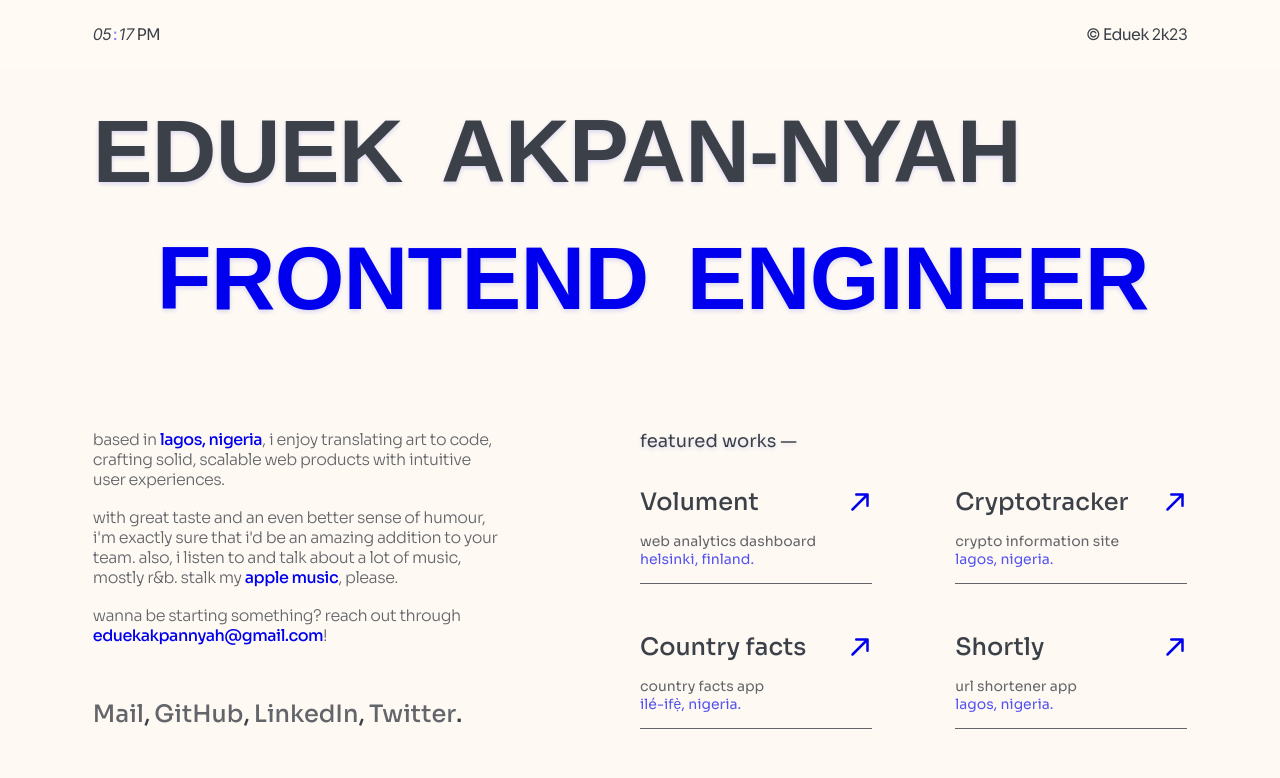
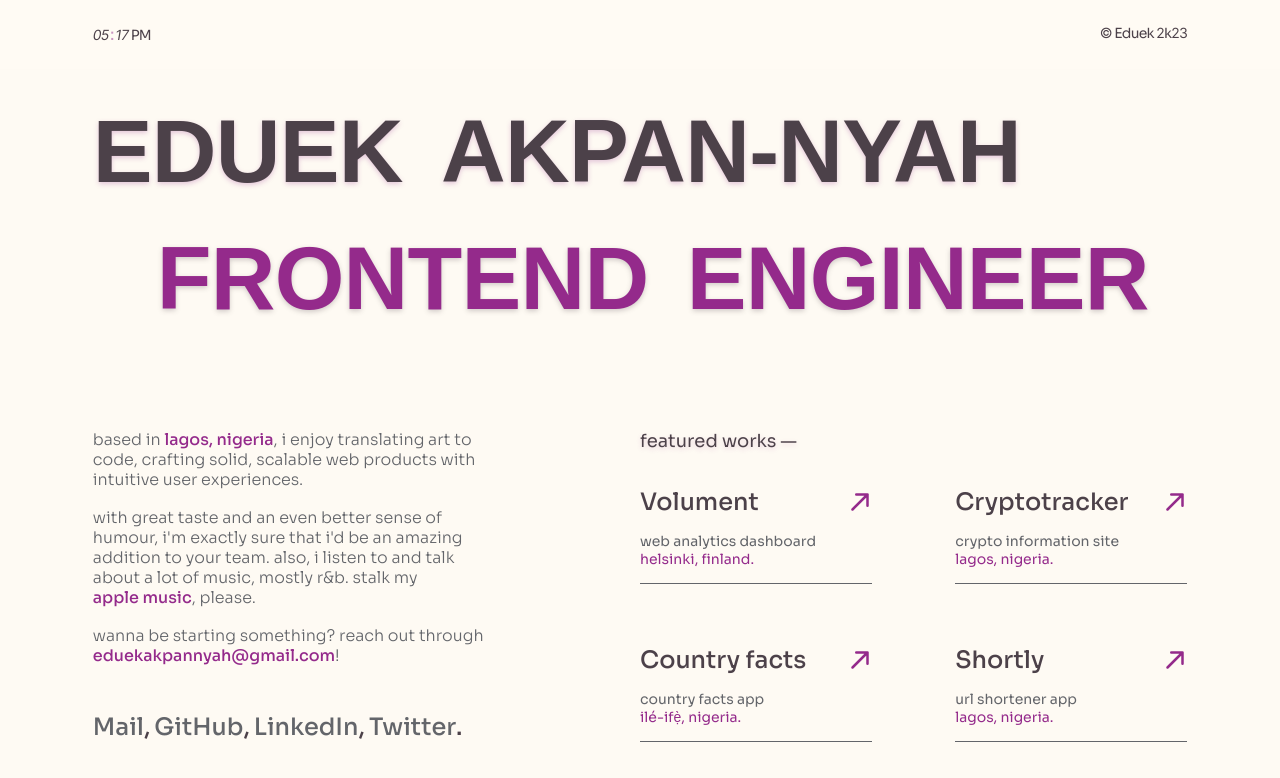
Before and after one commit to the-eduek/the-eduek.github.io, a website built with Vite: page index.html in a window 1280 px wide. Built offline with nearby package versions, Linux system fonts and the light colour scheme; files whose address does not match are found by name.

Commit message:
feat: update to newer design
update to the primary colours, spacing changes, semantic markup,

```diff
--- a/index.html
+++ b/index.html
@@ -28,42 +28,13 @@
       </section>
 
       <section class="wrap">
-        <section class="about">
-          <article>
+        <article class="about">
           <p>Based in <b>Lagos, Nigeria</b>, I enjoy translating art to code, crafting solid, scalable web products with intuitive user experiences.</p>
 
           <p>With great taste and an even better sense of humour, i'm exactly sure that i'd be an amazing addition to your team. Also, I listen to and talk about a lot of music, mostly R&B. Stalk my <a href="https://music.apple.com/profile/eduek" target="_blank">apple music</a>, please.</p>
 
           <p><span>Wanna be starting something?</span> <span>Reach out through</span> <span><a href="mailto:eduekakpannyah@gmail.com">eduekakpannyah@gmail.com</a>!</span></p>
         </article>
-
-          <section class="contact">
-            <h3>Contact —</h3>
-
-            <ul>
-              <li class="contact-link">
-                <a href="mailto:eduekakpannyah@gmail.com">
-                  <span data-content="Mail" aria-hidden="true"></span> Mail
-                </a>,
-              </li>
-              <li class="contact-link">
-                <a href="https://github.com/the-eduek/" target="_blank">
-                  <span data-content="GitHub" aria-hidden="true"></span> GitHub
-                </a>,
-              </li>
-              <li class="contact-link">
-                <a href="https://www.linkedin.com/in/eduek/" target="_blank">
-                  <span data-content="LinkedIn" aria-hidden="true"></span> LinkedIn
-                </a>,
-              </li>
-              <li class="contact-link">
-                <a href="https://twitter.com/the_eduek" target="_blank">
-                  <span data-content="Twitter" aria-hidden="true"></span> Twitter
-                </a>.
-              </li>
-            </ul>
-          </section>
-        </section>
 
         <section class="works">
           <h3>Featured Works —</h3>
@@ -164,8 +135,6 @@
           </ul>
         </section>
 
-      </section>
-
         <section class="contact">
           <h3>Contact —</h3>
 
@@ -192,6 +161,7 @@
             </li>
           </ul>
         </section>
+      </section>
     </main>
     <script type="module" src="/index.js"></script>
   </body>
--- a/src/styles/_globals.scss
+++ b/src/styles/_globals.scss
@@ -34,6 +34,6 @@ h3 {
   font-size: 1.125rem;
   font-weight: 400;
   padding: 1.125rem 0 2rem;
-  text-shadow: 0 2px 5px rgba($primary, 0.15);
+  text-shadow: 0 2px 5px rgba($primary, 0.1875);
   text-transform: lowercase;
 }
--- a/src/styles/_main.scss
+++ b/src/styles/_main.scss
@@ -11,6 +11,10 @@
     transform: translateY(-5%);
   }
 };
+
+%padding {
+  padding: 0 1.25rem 8.5vh;
+}
 
 .header {
   background-color: #fff;
@@ -43,7 +47,7 @@
 }
 
 .hero {
-  padding: 5rem 1.25rem 0rem;
+  padding: 5rem 1.25rem 8vh;
 
   h1,
   h2 {
@@ -52,22 +56,23 @@
     flex-direction: column;
     font-family: Jellee, sans-serif;
     font-size: 13vw;
-    text-shadow: 0 2px 5px rgba($primary, 0.15);
+    text-shadow: 0 2px 5px rgba($primary, 0.25);
     text-transform: uppercase;
   }
 
   h2 {
+    color: $primary;
     justify-content: flex-end;
     padding: 1.5rem 0 0;
-    text-align: right
+    text-align: right;
+    text-shadow: 0 2px 5px rgba($darkGrey, 0.25);
   }
 }
 
 .about {
-  padding: 8vh 1.25rem;
+  @extend %padding;
   width: 85%;
 
-  article {
   a,
   b {
     color: $primary;
@@ -81,7 +86,7 @@
 
     &::after {
       @extend %transition;
-        background-color: rgba($primary, 0.15);
+      background-color: rgba($primary, 0.25);
       content: "";
       display: inline-block;
       left: 0;
@@ -117,13 +122,8 @@
   }
 }
 
-  .contact {
-    display: none;
-  }
-}
-
 .works {
-  padding: 0 1.25rem 8vh;
+  @extend %padding;
 
   .project {
     list-style: none;
@@ -212,7 +212,7 @@
         text-transform: lowercase;
 
         &:last-child {
-          color: rgba($primary, 0.675);
+          color: $primary;
         }
       }
     }
@@ -235,7 +235,7 @@
 }
 
 .contact {
-  padding: 0 1.5rem 8vh;
+  @extend %padding;
 
   ul {
     display: flex;
@@ -289,11 +289,9 @@
 
 @media (min-width: 410px) {
   .about {
-    article {
     p:last-child {
       span {
         white-space: normal;
-        }
       }
     }
   }
@@ -308,10 +306,6 @@
 
   .hero {
     padding: 10vh 2rem;
-
-    h2 {
-      color: $primary;
-    }
   }
 
   .about {
@@ -354,16 +348,9 @@
 }
 
 @media (min-width: 1280px) {
-  .wrap {
-    display: flex;
-    justify-content: space-between;
-    padding: 0 7.25vw 7.25vw;
-  }
-
   .header {
     div {
       padding: 1.5rem 7.25vw;
-      font-size: 1rem;
     }
   }
 
@@ -375,31 +362,22 @@
       flex-direction: row;
       font-size: 7vw;
 
-      span{
+      span {
         margin: 0 3vw 0 0;
       }
     }
   }
 
+  .wrap {
+    display: flex;
+    justify-content: space-between;
+    padding: 0 7.25vw 7.25vw;
+    position: relative;
+  }
+
   .about {
-    display: flex;
-    flex-direction: column;
-    justify-content: space-between;
     padding: 0;
     width: 37.5%;
-
-    .contact {
-      display: block;
-      padding: 0 0 0;
-
-      h3 {
-        display: none;
-      }
-
-      ul {
-        padding: 0;
-      }
-    }
   }
 
   .works {
@@ -411,11 +389,22 @@
     }
 
     ul {
-      gap: 3.5vw 6.5vw;
+      gap: 4.5vw 6.5vw;
     }
   }
 
   .contact {
+    bottom: 7.25vw;
+    left: 7.25vw;
+    padding: 0;
+    position: absolute;
+
+    h3 {
       display: none;
     }
+
+    ul {
+      padding: 0;
     }
+  }
+}
--- a/src/styles/_variables.scss
+++ b/src/styles/_variables.scss
@@ -1,7 +1,7 @@
 $bgPrimary: #f9a8260d;
-$darkGrey: #3C4149;
+$darkGrey: #4C4149;
 $lightGrey: #63656a;
-$primary: #0000ee;
+$primary: #942a8b;
 
 %space-between {
   display: flex;
```
Lines whose indentation alone changed are shown as unchanged.
